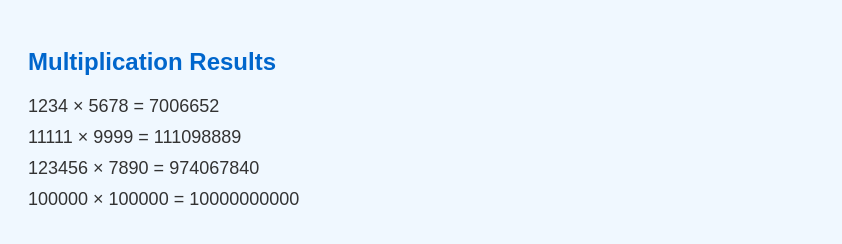
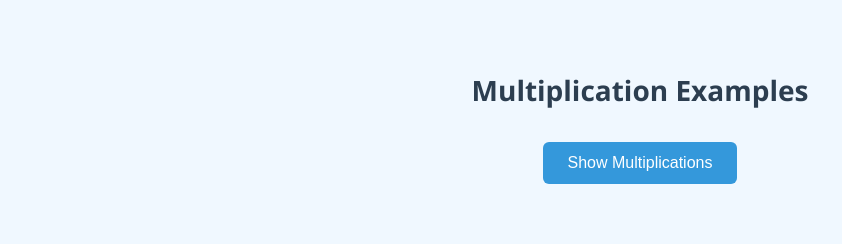
Before and after one commit to Hemsagar23/Lesson-20---Activity-3, a plain HTML site: page project.html in a window 1280 px wide. Shown: the whole page, without its empty margins (0-842 px from the left). Drawn offline with Linux system fonts and the light colour scheme.

Commit message:
initial commit

```diff
--- a/project.html
+++ b/project.html
@@ -2,52 +2,99 @@
 <html>
 
 <head>
-    <title>Simple Multiplication</title>
+    <title>Multiple Multiplications</title>
     <style>
         body {
-            font-family: Arial, sans-serif;
             background-color: #f0f8ff;
-            padding: 20px;
+            font-family: 'Segoe UI', Tahoma, Geneva, Verdana, sans-serif;
             color: #333;
+            padding: 40px;
+            text-align: center;
         }
 
         h2 {
-            color: #0066cc;
+            color: #2c3e50;
+            font-size: 28px;
         }
 
-        p {
+        button {
+            background-color: #3498db;
+            color: white;
+            padding: 12px 25px;
+            font-size: 16px;
+            border: none;
+            border-radius: 6px;
+            cursor: pointer;
+            margin-top: 10px;
+        }
+
+        button:hover {
+            background-color: #2980b9;
+        }
+
+        ul {
+            list-style-type: none;
+            padding: 0;
+            margin-top: 30px;
+        }
+
+        li {
+            background-color: #ecf0f1;
+            padding: 10px;
+            margin: 8px auto;
+            width: 60%;
+            border-radius: 8px;
             font-size: 18px;
-            margin: 10px 0;
+        }
+
+        li:nth-child(even) {
+            background-color: #d6eaf8;
+        }
+
+        li.error {
+            color: red;
+            font-weight: bold;
         }
     </style>
 </head>
 
 <body>
 
-    <h2>Multiplication Results</h2>
+    <h2>Multiplication Examples</h2>
+    <button onclick="showResults()">Show Multiplications</button>
 
-    <p id="result1"></p>
-    <p id="result2"></p>
-    <p id="result3"></p>
-    <p id="result4"></p>
+    <ul id="resultsList"></ul>
 
     <script>
-        // Simple function to multiply two numbers
-        function multiply(x, y) {
-            return x * y;
+        function multiply(a, b) {
+            if (a === undefined || b === undefined || isNaN(a) || isNaN(b)) {
+                return "<span class='error'>Error: Invalid values</span>";
+            }
+            return a + " × " + b + " = " + (a * b);
         }
 
-        // Fixed multiplication values
-        var result1 = multiply(1234, 5678);
-        var result2 = multiply(11111, 9999);
-        var result3 = multiply(123456, 7890);
-        var result4 = multiply(100000, 100000);
+        function showResults() {
+            var results = [
+                multiply(3, 4),
+                multiply(5, 6),
+                multiply(7, 2),
+                multiply(10, 0),
+                multiply(9),            // One value undefined
+                multiply("a", 2)        // Invalid input
+            ];
 
-        // Show results
-        document.getElementById("result1").textContent = "1234 × 5678 = " + result1;
-        document.getElementById("result2").textContent = "11111 × 9999 = " + result2;
-        document.getElementById("result3").textContent = "123456 × 7890 = " + result3;
-        document.getElementById("result4").textContent = "100000 × 100000 = " + result4;
+            var list = document.getElementById("resultsList");
+            list.innerHTML = "";
+
+            for (var i = 0; i < results.length; i++) {
+                var li = document.createElement("li");
+                li.innerHTML = results[i];
+                if (results[i].includes("Error")) {
+                    li.classList.add("error");
+                }
+                list.appendChild(li);
+            }
+        }
     </script>
 
 </body>
```
